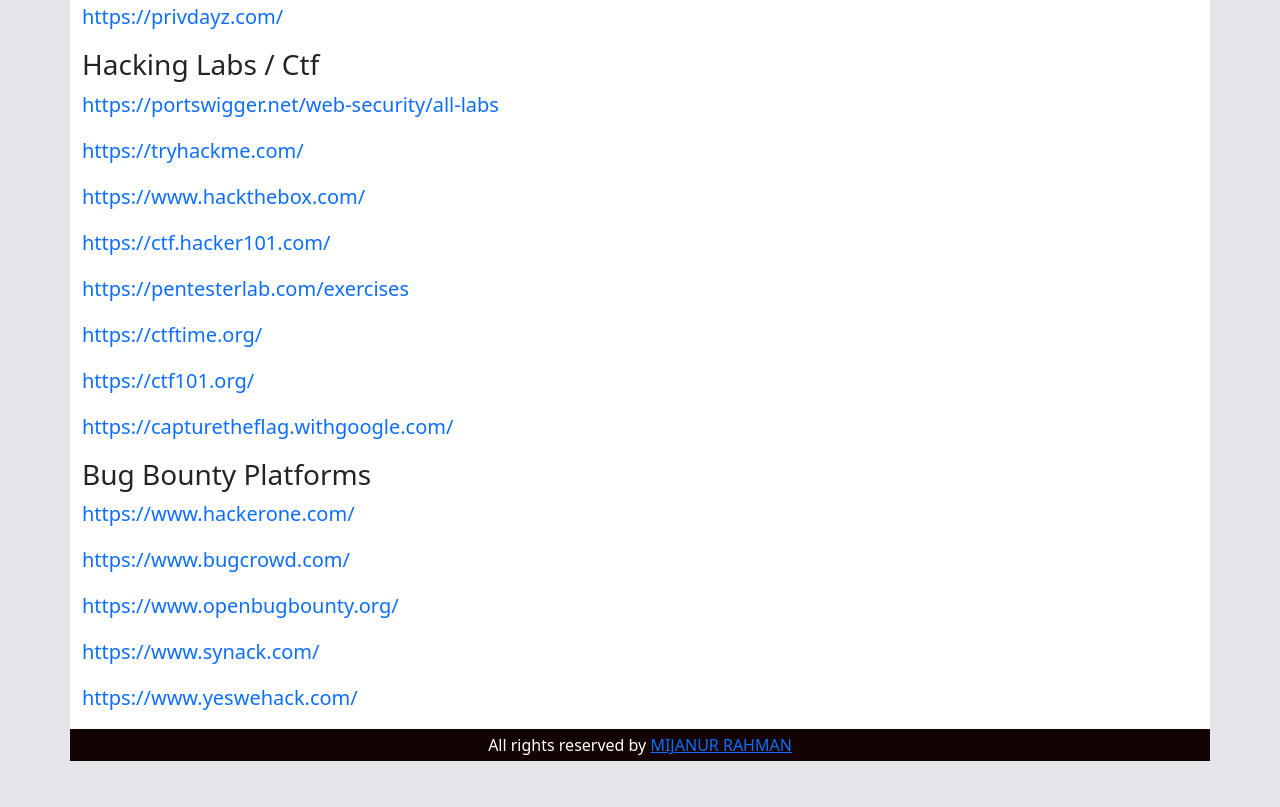
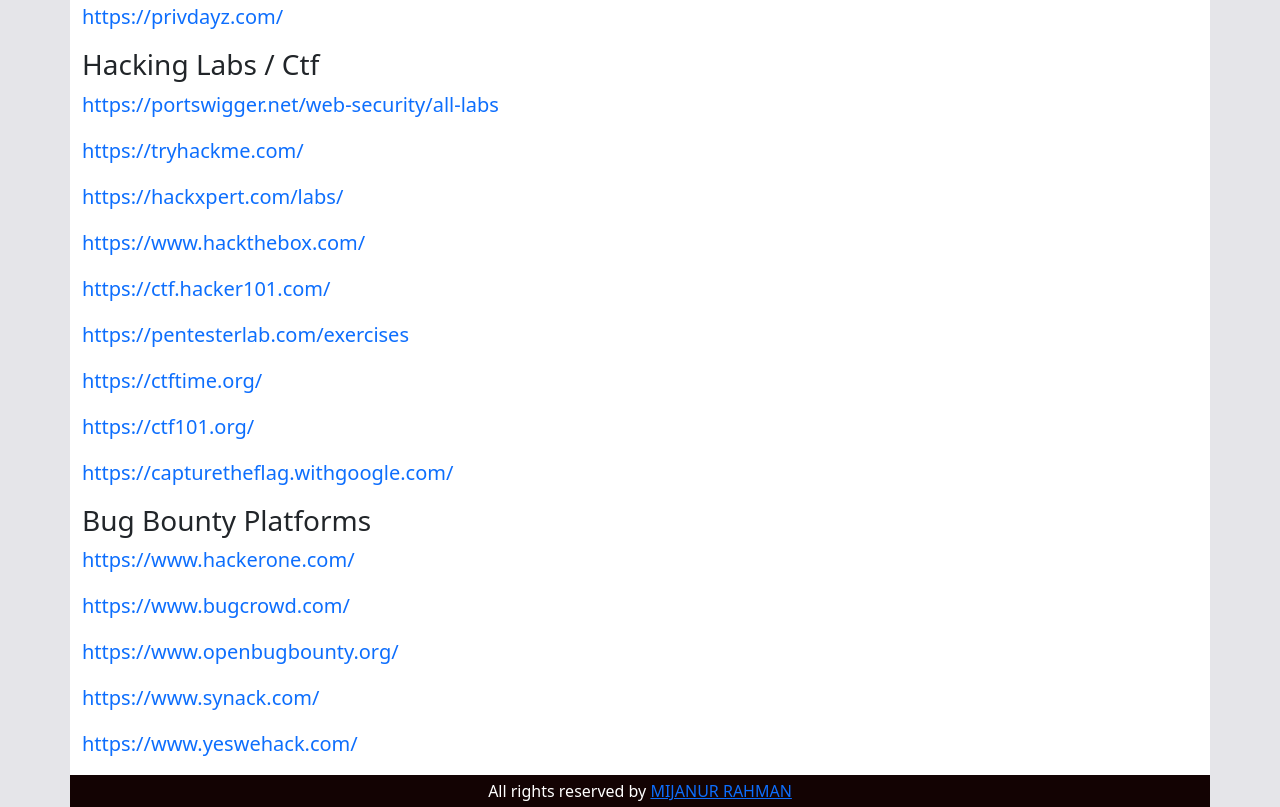
Before and after one commit to Mr-Rubel/Hacking-resources, a plain HTML site: page index.html in a window 1280 px wide. Shown: the part 3801-4608 px from the top of the page. Before the commit the page ends 4562 px from the top, so only its background shows below. Drawn offline with nearby package versions, Linux system fonts and the light colour scheme.

```diff
--- a/index.html
+++ b/index.html
@@ -238,6 +238,8 @@
                     </p>
                     <p><a target="_blank" href="https://tryhackme.com/">https://tryhackme.com/</a>
                     </p>
+                    <p><a target="_blank" href="https://hackxpert.com/labs/">https://hackxpert.com/labs/</a>
+                    </p>
                     <p><a target="_blank" href="https://www.hackthebox.com/">https://www.hackthebox.com/</a>
                     </p>
                     <p><a target="_blank" href="https://ctf.hacker101.com/">https://ctf.hacker101.com/</a>
```
